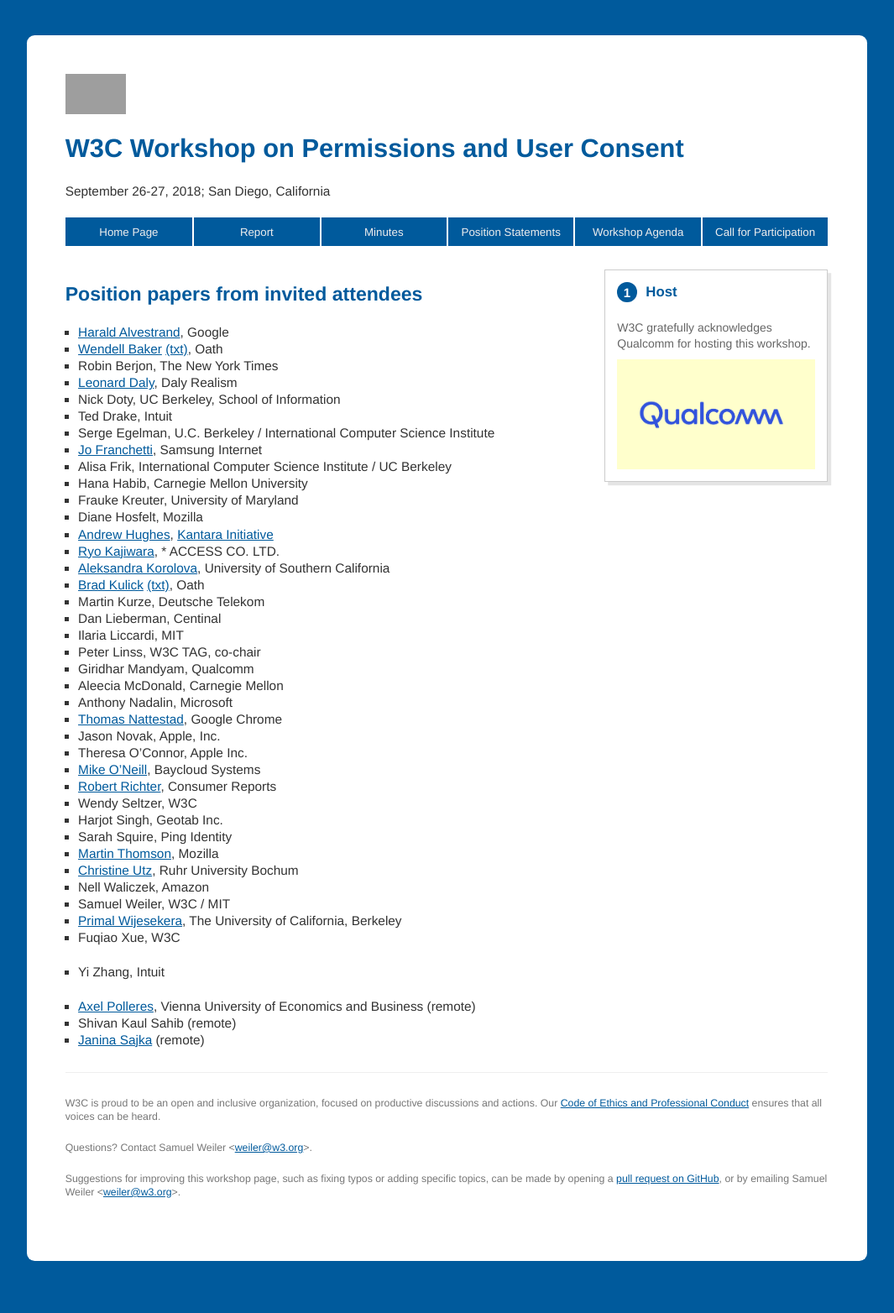
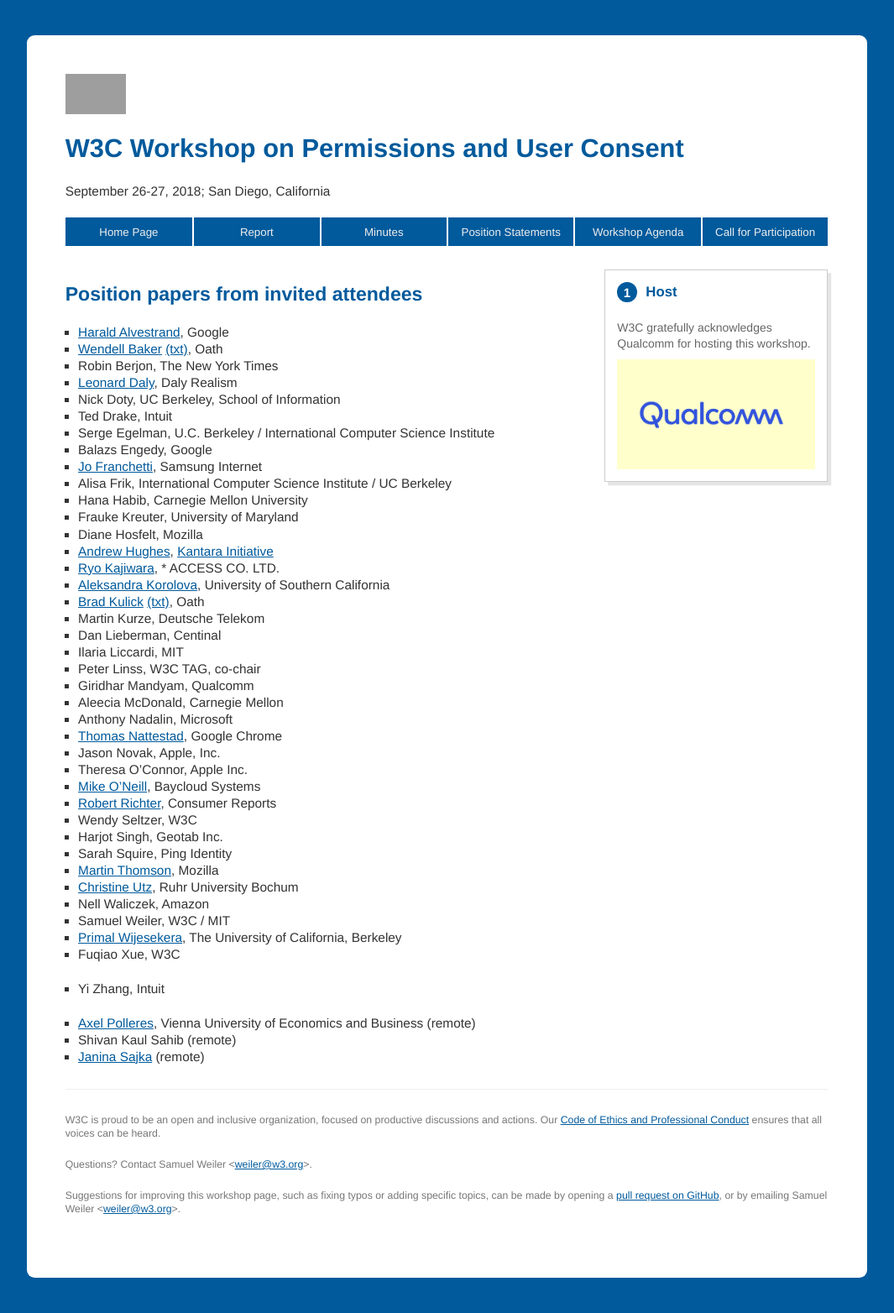
Before and after one commit to w3c/permissions-ws-2018, a Jekyll site: the page built from papers.md, in a window 1280 px wide. Shown: the whole page at 84% size, without its empty margins (108-1173 px from the left). Built offline with Jekyll 4.4.1, drawn with Linux system fonts in a browser that asks for light colours; our own code applies the rules of GitHub Pages for plain Markdown files; grey boxes are pictures that could not be loaded.

Commit message:
all balazs

```diff
--- a/papers.md
+++ b/papers.md
@@ -11,6 +11,7 @@ layout: home
 * Nick Doty,	UC Berkeley, School of Information
 * Ted Drake, Intuit
 * Serge Egelman, U.C. Berkeley / International Computer Science Institute
+* Balazs Engedy, Google
 * [Jo Franchetti](https://medium.com/samsung-internet-dev/a-crisis-of-permissions-80cf3b2c802e), Samsung Internet
 * Alisa Frik, International Computer Science Institute / UC Berkeley
 * Hana Habib, Carnegie Mellon University
```
